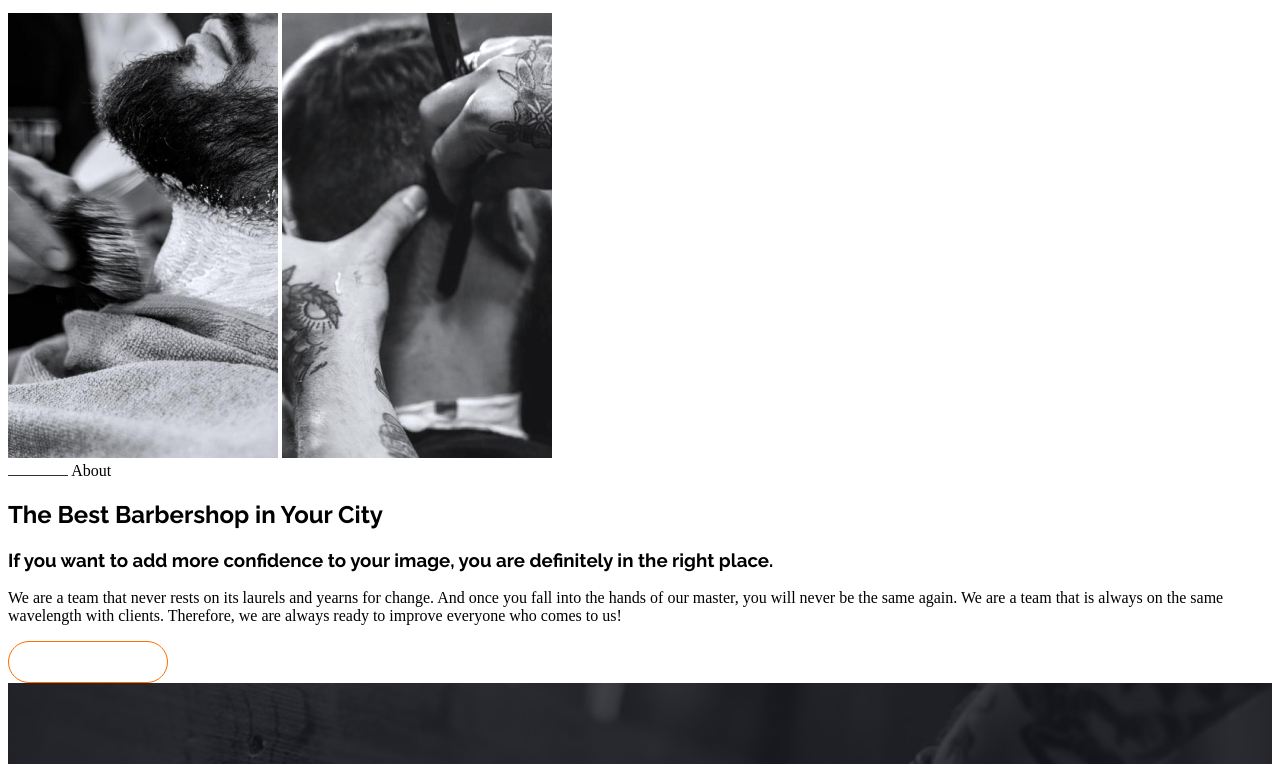
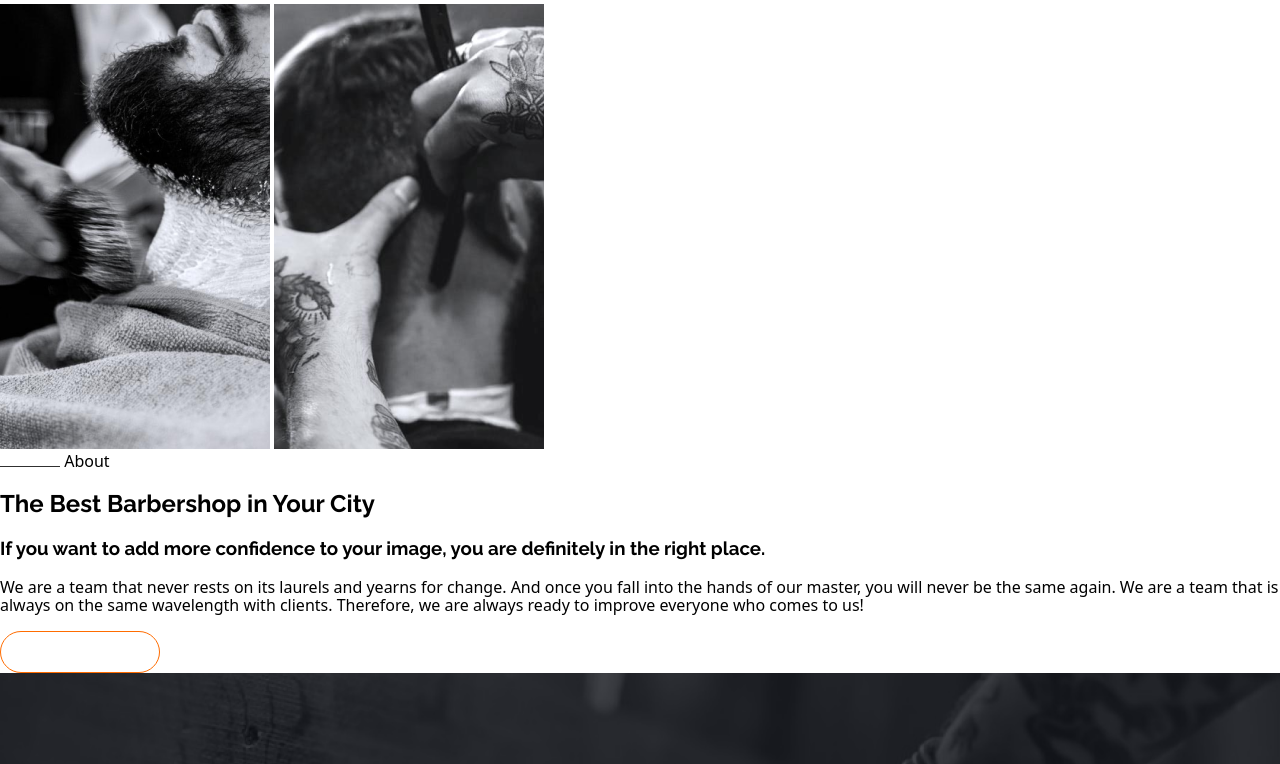
Before and after one commit to mcmariaaa11/barbershop, a plain HTML site: page index.html in a window 1280 px wide. Shown: the part 198-962 px from the top of the page. Drawn offline with nearby package versions, Linux system fonts and the light colour scheme.

Commit message:
Add reset.css file

```diff
--- a/index.html
+++ b/index.html
@@ -7,6 +7,8 @@
     <link rel="preconnect" href="https://fonts.googleapis.com">
 <link rel="preconnect" href="https://fonts.gstatic.com" crossorigin>
 <link href="https://fonts.googleapis.com/css2?family=Open+Sans:ital,wght@0,400;1,600&family=Raleway:wght@700&display=swap" rel="stylesheet">
+    <link rel="stylesheet" href="node_modules/modern-normalize/modern-normalize.css">
+    <link rel="stylesheet" href="css/reset.css">
     <link rel="stylesheet" href="css/style.css">
 </head>
 <body>
```
Also changed, not shown: css/reset.css (added).
